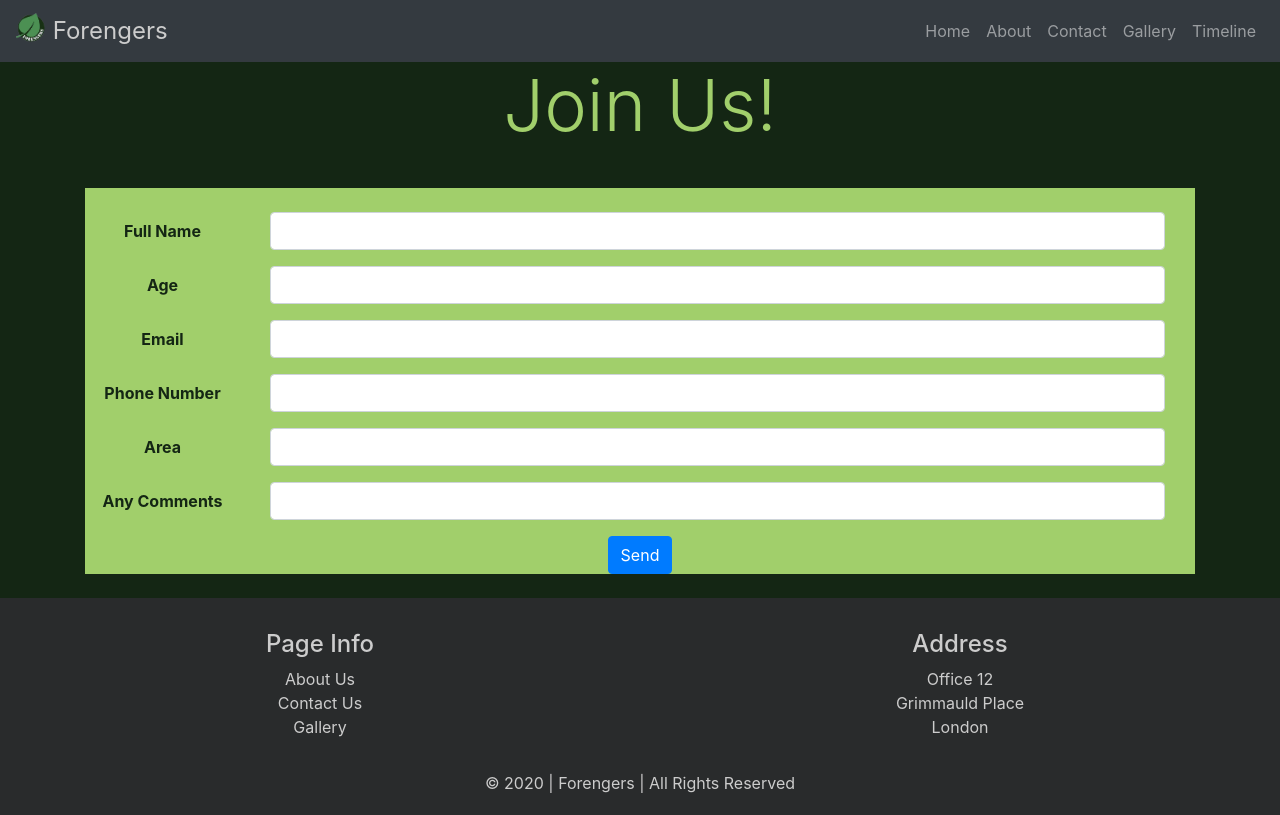
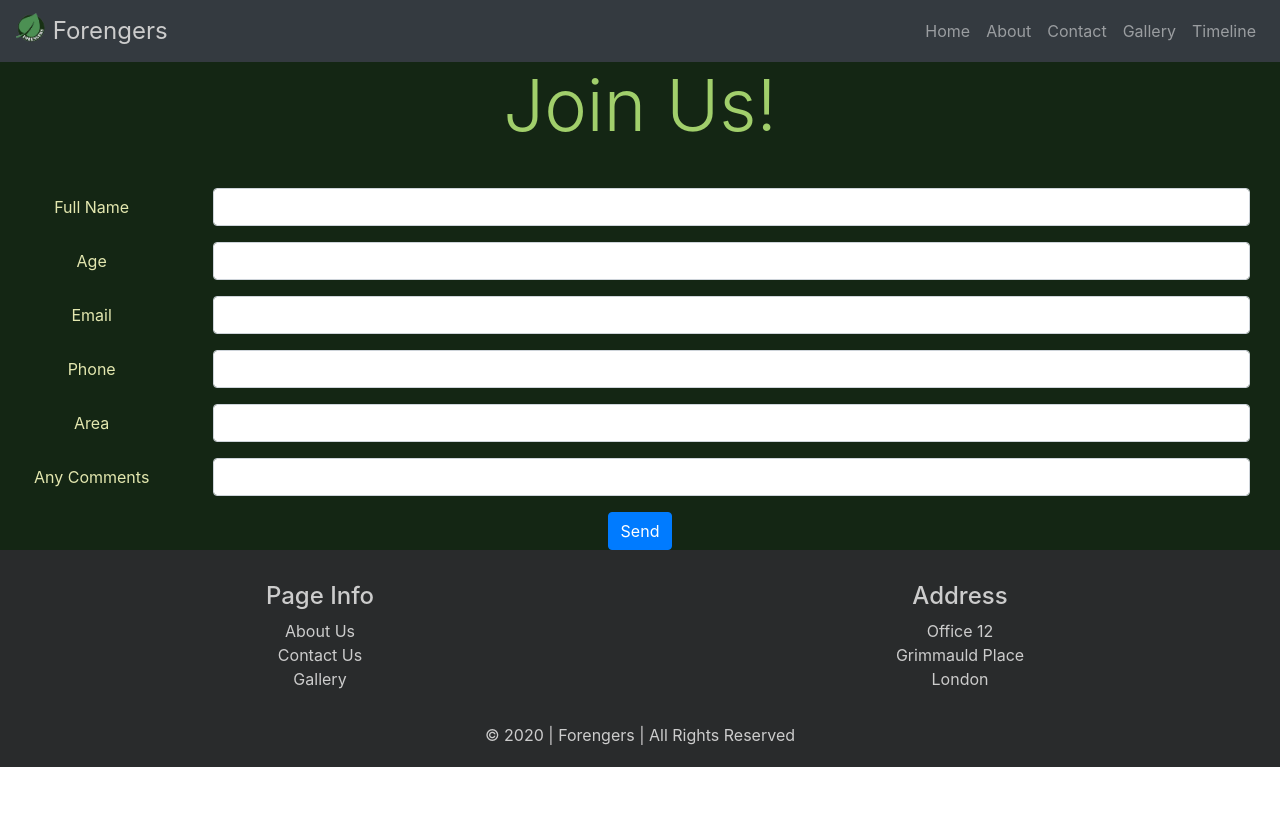
Before and after one commit to maheshn22/forengers-react-app, a React (Create React App) app: page /contact in a window 1280 px wide. Built offline with nearby package versions, Linux system fonts and the light colour scheme.

Commit message:
Submit Form Working

```diff
--- a/package.json
+++ b/package.json
@@ -30,7 +30,7 @@
     "react-vertical-timeline-component": "^2.6.2"
   },
   "scripts": {
-    "start": "node server.js",
+    "start": "react-scripts start",
     "build": "react-scripts build",
     "test": "react-scripts test",
     "eject": "react-scripts eject",
--- a/src/components/Navigation.js
+++ b/src/components/Navigation.js
@@ -5,6 +5,7 @@
 import HomePage from '../pages/HomePage'
 import AboutPage from '../pages/AboutPage'
 import ContactPage from '../pages/ContactPage'
+import ContactPagee from '../pages/ContactPagee'
 import Gallery from '../pages/Gallery'
 import Timeline from '../pages/Timeline'
 import logo from '../assets/logo.png'
@@ -79,7 +80,7 @@
 
 						<Route path="/" exact render={() => <HomePage title={this.state.home.title} subtitle={this.state.home.subtitle} data1={this.state.home.data1} data2={this.state.home.data2}/>}/>
 						<Route path="/about" exact render={() => <AboutPage title={this.state.about.title}/>}/>
-						<Route path="/contact" exact render={() => <ContactPage title={this.state.contact.title}/>}/>
+						<Route path="/contact" exact render={() => <ContactPagee title={this.state.contact.title}/>}/>
 						<Route path="/gallery" exact render={() => <Gallery title={this.state.gallery.title}/>}/>
 						<Route path="/timeline" exact render={() => <Timeline title={this.state.timeline.title}/>}/>
 					</Container>
--- a/src/pages/ContactPage.js
+++ b/src/pages/ContactPage.js
@@ -1,139 +1,53 @@
-import React from 'react'
-import Hero from '../components/Hero';
-import Content from '../components/Content';
+// Customize this 'myform.js' script and add it to your JS bundle.
+// Then import it with 'import MyForm from "./myform.js"'.
+// Finally, add a <MyForm/> element whereever you wish to display the form.
 
-import {Form,Button,Col,Row} from 'react-bootstrap'
-import Axios from 'axios';
+import React from "react";
 
-class ContactPage extends React.Component {
+export default class MyForm extends React.Component {
+  constructor(props) {
+    super(props);
+    this.submitForm = this.submitForm.bind(this);
+    this.state = {
+      status: ""
+    };
+  }
 
-	constructor(props) {
-		super(props);
-		this.state = {
-			name: "",
-			email: "",
-			phone: "",
-			age: "",
-			area: "",
-			message: "",
-			disabled: false,
-			emailSent: null,
-		}
-	}
+  render() {
+    const { status } = this.state;
+    return (
+      <form
+        onSubmit={this.submitForm}
+        action="https://formspree.io/mrgyppjj"
+        method="POST"
+      >
 
-handleChange = (e) => {
-	const target = e.target;
-	const value = target.type === 'checkbox' ? target.checked : target.value;
-	const name = target.name;
+        <label>Email:</label>
+        <input type="email" name="email" />
+        <label>Message:</label>
+        <input type="text" name="message" />
+        {status === "SUCCESS" ? <p>Thanks!</p> : <button>Submit</button>}
+        {status === "ERROR" && <p>Ooops! There was an error.</p>}
+      </form>
+    );
+  }
 
-	this.setState({
-		[name]: value
-	})
+  submitForm(ev) {
+    ev.preventDefault();
+    const form = ev.target;
+    const data = new FormData(form);
+    const xhr = new XMLHttpRequest();
+    xhr.open(form.method, form.action);
+    xhr.setRequestHeader("Accept", "application/json");
+    xhr.onreadystatechange = () => {
+      if (xhr.readyState !== XMLHttpRequest.DONE) return;
+      if (xhr.status === 200) {
+        form.reset();
+        this.setState({ status: "SUCCESS" });
+      } else {
+        this.setState({ status: "ERROR" });
+      }
+    };
+    xhr.send(data);
+  }
 }
-
-handleSubmit = (e) => {
-	e.preventDefault();
-
-	this.setState({
-		disabled: true,
-		emailSent: true,
-	});
-
-	Axios.post('/api/email',this.state)
-		.then(res=> {
-			if(res.data.success) {
-				this.setState({
-					disabled: false,
-					emailSent: true
-				})
-			} else {
-				this.setState({
-					disabled: false,
-					emailSent: false
-				})
-			}
-		})
-		.catch(err => {
-			this.setState({
-				disabled: false,
-				emailSent: false
-			})
-		})
-}
-
-
-	render() {
-		return (
-			<div className="contact-page page ">
-				<Hero title={this.props.title} />
-
-				<Content className="">
-				<div className="card-bg">
-				<br/>
-					<Form onSubmit={this.handleSubmit} className="m-lef">
-						 <Form.Group as={Row}>
-							 <Form.Label  column col-sm-2 sm="2" align="m-center" htmlFor="full-name">Full Name</Form.Label>
-							 <Col sm="10">
-							 <Form.Control required id="full-name" name="name" type="text" value={this.state.name} onChange={this.handleChange}/>
-							 </Col>
-						 </Form.Group>
-
-						 <Form.Group as={Row}>
-							 <Form.Label column col-sm-2 sm="2" htmlFor="age">Age</Form.Label>
-							 <Col sm="10">
-							 <Form.Control required id="age" name="age" type="number" value={this.state.age} onChange={this.handleChange}/>
-							 </Col>
-						 </Form.Group>
-
-						 <Form.Group as={Row}>
-							 <Form.Label column col-sm-2 sm="2" htmlFor="email">Email</Form.Label>
-							 <Col sm="10">
-							 <Form.Control required id="email" name="email" type="text" value={this.state.email} onChange={this.handleChange}/>
-							 </Col>
-						 </Form.Group>
-
-						 <Form.Group as={Row}>
-							 <Form.Label column col-sm-2 sm="2" htmlFor="phone">Phone Number</Form.Label>
-							 <Col sm="10">
-							 <Form.Control id="phone" name="phone" type="number" value={this.state.phone} onChange={this.handleChange}/>
-							 </Col>
-						 </Form.Group>
-
-						 <Form.Group as={Row}>
-							 <Form.Label column col-sm-2 sm="2" htmlFor="area">Area</Form.Label>
-							 <Col sm="10">
-							 <Form.Control required id="area" name="area" type="text" value={this.state.area} onChange={this.handleChange}/>
-							 </Col>
-						 </Form.Group>
-
-
-						 <Form.Group as={Row}>
-							 <Form.Label column col-sm-2 sm="2" htmlFor="message">Any Comments</Form.Label>
-							 <Col sm="10">
-							 <Form.Control id="message" name="message" type="textarea" value={this.state.message} onChange={this.handleChange}/>
-							 </Col>
-						 </Form.Group>
-
-
-
-							<Button className="d-inline-block" variant="primary" type="submit" disable={this.state.disabled}>
-								Send
-							</Button>
-
-							 {this.state.emailSent ===true && <p className="d-inline success-msg">Form Successfully Submitted!</p>}
-							 {this.state.emailSent ===false && <p className="d-inline err-msg">Form Not Submitted.</p>}
-
-					</Form>
-					</div>
-
-				</Content>
-
-
-				<br/>
-
-			</div>
-		)
-	}
-
-}
-export default  ContactPage;
--- /dev/null
+++ b/src/pages/ContactPagee.js
@@ -0,0 +1,121 @@
+// Customize this 'myform.js' script and add it to your JS bundle.
+// Then import it with 'import MyForm from "./myform.js"'.
+// Finally, add a <MyForm/> element whereever you wish to display the form.
+
+import React from "react";
+import Hero from '../components/Hero';
+import Content from '../components/Content';
+
+import {Form,Button,Col,Row} from 'react-bootstrap'
+
+class ContactPage extends React.Component {
+  constructor(props) {
+    super(props);
+    this.handleSubmit = this.handleSubmit.bind(this);
+    this.state = {
+      name: "",
+			email: "",
+			phone: "",
+			age: "",
+			occupation: "",
+			message: "",
+      status: ""
+    };
+  }
+
+  handleChange = (e) => {
+    const target = e.target;
+    const value = target.type === 'checkbox' ? target.checked : target.value;
+    const name = target.name;
+
+    this.setState({
+      [name]: value
+    })
+  }
+
+  render() {
+    const { status } = this.state;
+    return (
+      <div className="contact-page page m-center">
+      <Hero title={this.props.title} />
+      <Form
+      onSubmit={this.handleSubmit}
+      action="https://formspree.io/mrgyppjj"
+      method="POST"
+      className="m-lef">
+        <Form.Group as={Row}>
+          <Form.Label column col-sm-2 sm="2" htmlFor="full-name">Full Name</Form.Label>
+          <Col sm="10">
+          <Form.Control required id="full-name" name="name" type="text" value={this.state.name} onChange={this.handleChange}/>
+          </Col>
+        </Form.Group>
+
+        <Form.Group as={Row}>
+          <Form.Label column col-sm-2 sm="2" htmlFor="age">Age</Form.Label>
+          <Col sm="10">
+          <Form.Control required id="age" name="age" type="number" value={this.state.age} onChange={this.handleChange}/>
+          </Col>
+        </Form.Group>
+
+        <Form.Group as={Row}>
+          <Form.Label column col-sm-2 sm="2" htmlFor="email">Email</Form.Label>
+          <Col sm="10">
+          <Form.Control required id="email" name="email" type="email" value={this.state.email} onChange={this.handleChange}/>
+          </Col>
+        </Form.Group>
+
+        <Form.Group as={Row}>
+          <Form.Label column col-sm-2 sm="2" htmlFor="phone">Phone</Form.Label>
+          <Col sm="10">
+          <Form.Control id="phone" name="phone" type="tel" value={this.state.phone} onChange={this.handleChange}/>
+          </Col>
+        </Form.Group>
+
+
+        <Form.Group as={Row}>
+          <Form.Label column col-sm-2 sm="2" htmlFor="area">Area</Form.Label>
+          <Col sm="10">
+          <Form.Control required  id="area" name="area" type="text" value={this.state.area} onChange={this.handleChange}/>
+          </Col>
+        </Form.Group>
+
+        <Form.Group as={Row}>
+          <Form.Label column col-sm-2 sm="2" htmlFor="message">Any Comments</Form.Label>
+          <Col sm="10">
+          <Form.Control id="message" name="message" type="textarea" value={this.state.message} onChange={this.handleChange}/>
+          </Col>
+        </Form.Group>
+
+
+
+         <Button className="d-inline-block" variant="primary" type="submit" disable={this.state.disabled}>
+           Send
+         </Button>
+          {status === "SUCCESS" && <p className="d-inline success-msg">Form Successfully Submitted!</p> }
+          {status === "ERROR" && <p className="d-inline err-msg">Form Not Submitted.</p>}
+        </Form>
+      </div>
+    );
+  }
+
+  handleSubmit = (ev) => {
+    ev.preventDefault();
+    const form = ev.target;
+    const data = new FormData(form);
+    const xhr = new XMLHttpRequest();
+    xhr.open(form.method, form.action);
+    xhr.setRequestHeader("Accept", "application/json");
+    xhr.onreadystatechange = () => {
+      if (xhr.readyState !== XMLHttpRequest.DONE) return;
+      if (xhr.status === 200) {
+        form.reset();
+        this.setState({ status: "SUCCESS" });
+      } else {
+        this.setState({ status: "ERROR" });
+      }
+    };
+    xhr.send(data);
+  }
+}
+
+export default ContactPage;
```
Also changed, not shown: server.js (+9 -4 lines).
